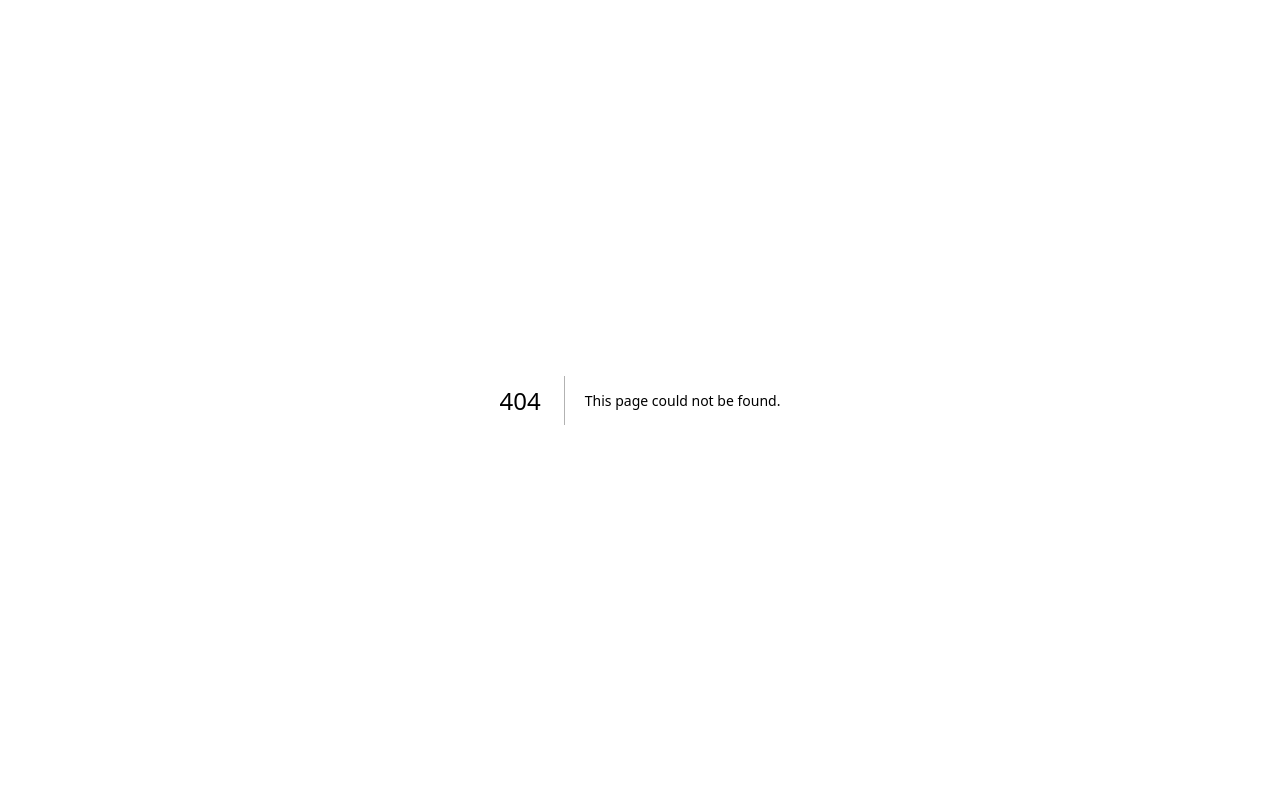
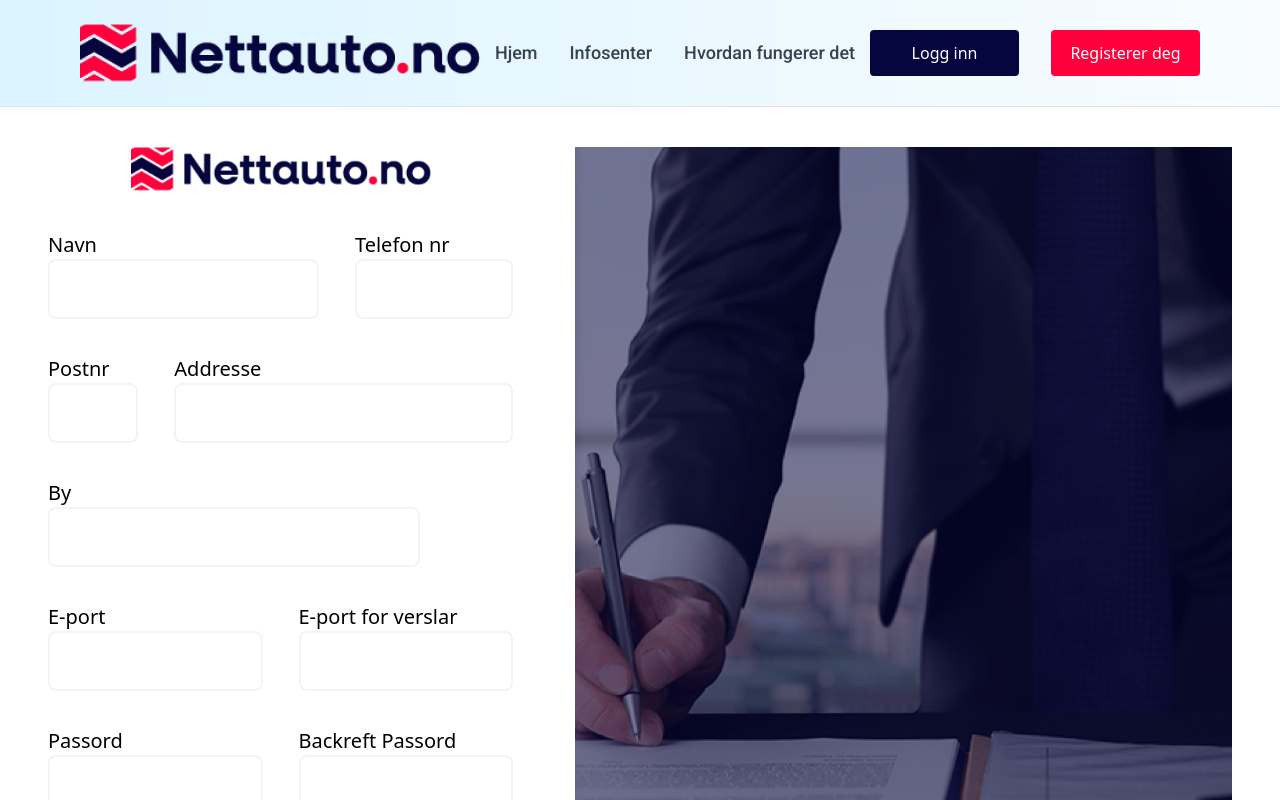
Before and after one commit to Akram-Sakib/Nettauto.no, a Next.js app: page /private-registration in a window 1280 px wide. Before the commit this address had no page. Shown: the top 800 px of the page. Built offline with nearby package versions, Linux system fonts and the light colour scheme.

Commit message:
:rocked: merged code

```diff
--- a/src/app/login/page.tsx
+++ b/src/app/(public)/login/page.tsx
@@ -1,12 +1,12 @@
-import Left_ContentLogin from "@/components/login/Left_ContentLogin";
-import Right_ContentLogin from "@/components/login/Right_ContentLogin";
+import LeftContentLogin from "@/components/login/left-content-login";
+import RightContentLogin from "@/components/login/right-content-login";
 import React from "react";
 
 const page = () => {
   return (
     <div className=" h-[900px] flex justify-between relative">
-      <Left_ContentLogin />
-      <Right_ContentLogin />
+      <LeftContentLogin />
+      <RightContentLogin />
 
       <div className=" absolute top-[820px] left-[250px]">
         <p className=" text-[#FF003D]  text-center font-roboto text-[50px]">
--- a/src/app/newRegister/page.tsx
+++ b/src/app/(public)/new-register/page.tsx
@@ -1,5 +1,5 @@
-import Left_Content from "@/components/newRegister/Left_Content";
-import Right_content from "@/components/newRegister/Right_Content";
+import LeftContent from "@/components/new-register/left-content";
+import RightContent from "@/components/new-register/right-content";
 import Image from "next/image";
 
 const newRegister = () => {
@@ -13,8 +13,8 @@ const newRegister = () => {
         height={57.47}
       />
       <div className="flex justify-between w-full h-full relative">
-        <Left_Content />
-        <Right_content />
+        <LeftContent />
+        <RightContent />
       </div>
       <div className=" absolute top-[1050px] left-[250px]">
         <p className=" text-black  text-center font-roboto text-[50px]">
--- a/src/app/privetRegistration/page.tsx
+++ b/src/app/(public)/private-registration/page.tsx
@@ -1,13 +1,13 @@
-import Left_content from "@/components/privet-registration/Left_content";
-import Right_content from "@/components/privet-registration/Right_content";
+import LeftContent from "@/components/private-registration/left-content";
+import RightContent from "@/components/private-registration/right-content";
 import React from "react";
 
 const PrivetRegistration = () => {
   return (
     <div className="my-10">
       <div className="flex justify-between min-h-screen mx-12 gap-[62px]">
-        <Left_content />
-        <Right_content />
+        <LeftContent />
+        <RightContent />
       </div>
     </div>
   );
--- a/src/components/login/Left_ContentLogin.tsx
+++ b/src/components/login/left-content-login.tsx
@@ -2,7 +2,7 @@ import Image from "next/image";
 import React from "react";
 import { Button } from "../ui/button";
 
-const Left_ContentLogin = () => {
+const LeftContentLogin = () => {
   return (
     <div className=" w-1/2">
       <div className="mt-[28px] ml-[133px] flex justify-center items-center mb-10">
@@ -93,4 +93,4 @@ const Left_ContentLogin = () => {
   );
 };
 
-export default Left_ContentLogin;
+export default LeftContentLogin;
--- a/src/components/login/Right_ContentLogin.tsx
+++ b/src/components/login/right-content-login.tsx
@@ -1,7 +1,7 @@
 import Image from "next/image";
 import React from "react";
 
-const Right_ContentLogin = () => {
+const RightContentLogin = () => {
   return (
     <div className="  bg-[#06063E] w-1/2 ">
       <div className="flex justify-end items-end">
@@ -17,4 +17,4 @@ const Right_ContentLogin = () => {
   );
 };
 
-export default Right_ContentLogin;
+export default RightContentLogin;
--- a/src/components/newRegister/Left_Content.tsx
+++ b/src/components/new-register/left-content.tsx
@@ -2,7 +2,7 @@ import Image from "next/image";
 import React from "react";
 import { Button } from "../ui/button";
 
-const Left_Content = () => {
+const LeftContent = () => {
   return (
     <div className="h-full w-1/2 flex items-center justify-center">
       <div className="text-center">
@@ -24,4 +24,4 @@ const Left_Content = () => {
   );
 };
 
-export default Left_Content;
+export default LeftContent;
--- a/src/components/newRegister/Right_Content.tsx
+++ b/src/components/new-register/right-content.tsx
@@ -1,7 +1,7 @@
 import React from "react";
 import { Button } from "../ui/button";
 
-const Right_content = () => {
+const RightContent = () => {
   return (
     <div className="h-full w-1/2 flex items-center justify-center bg-[#06063E]">
       <div className="text-center">
@@ -24,4 +24,4 @@ const Right_content = () => {
   );
 };
 
-export default Right_content;
+export default RightContent;
```
Also changed, not shown: src/components/private-registration/left-content.tsx (renamed from src/components/privet-registration/Left_content.tsx), src/components/private-registration/right-content.tsx (renamed from src/components/privet-registration/Right_content.tsx).
